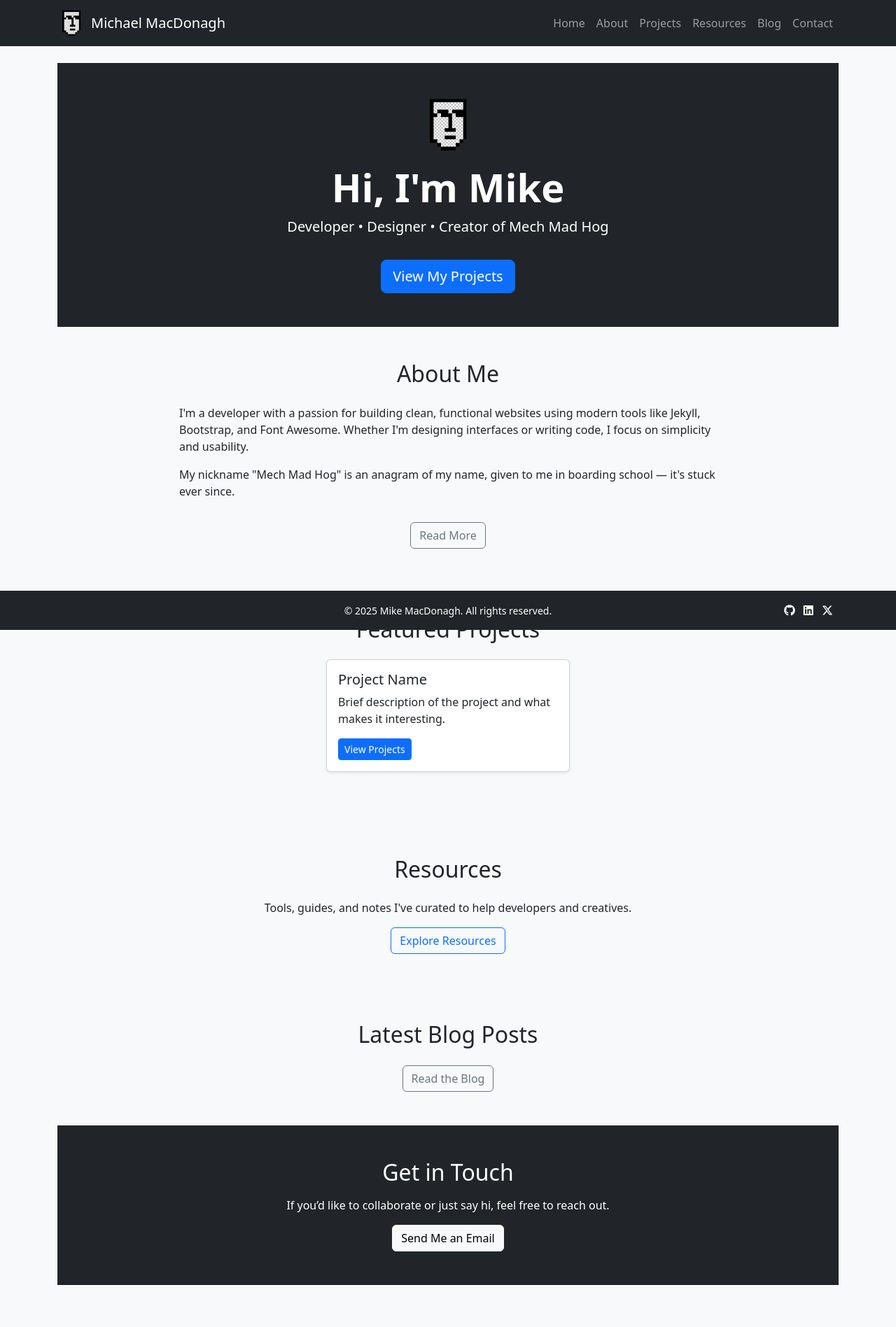
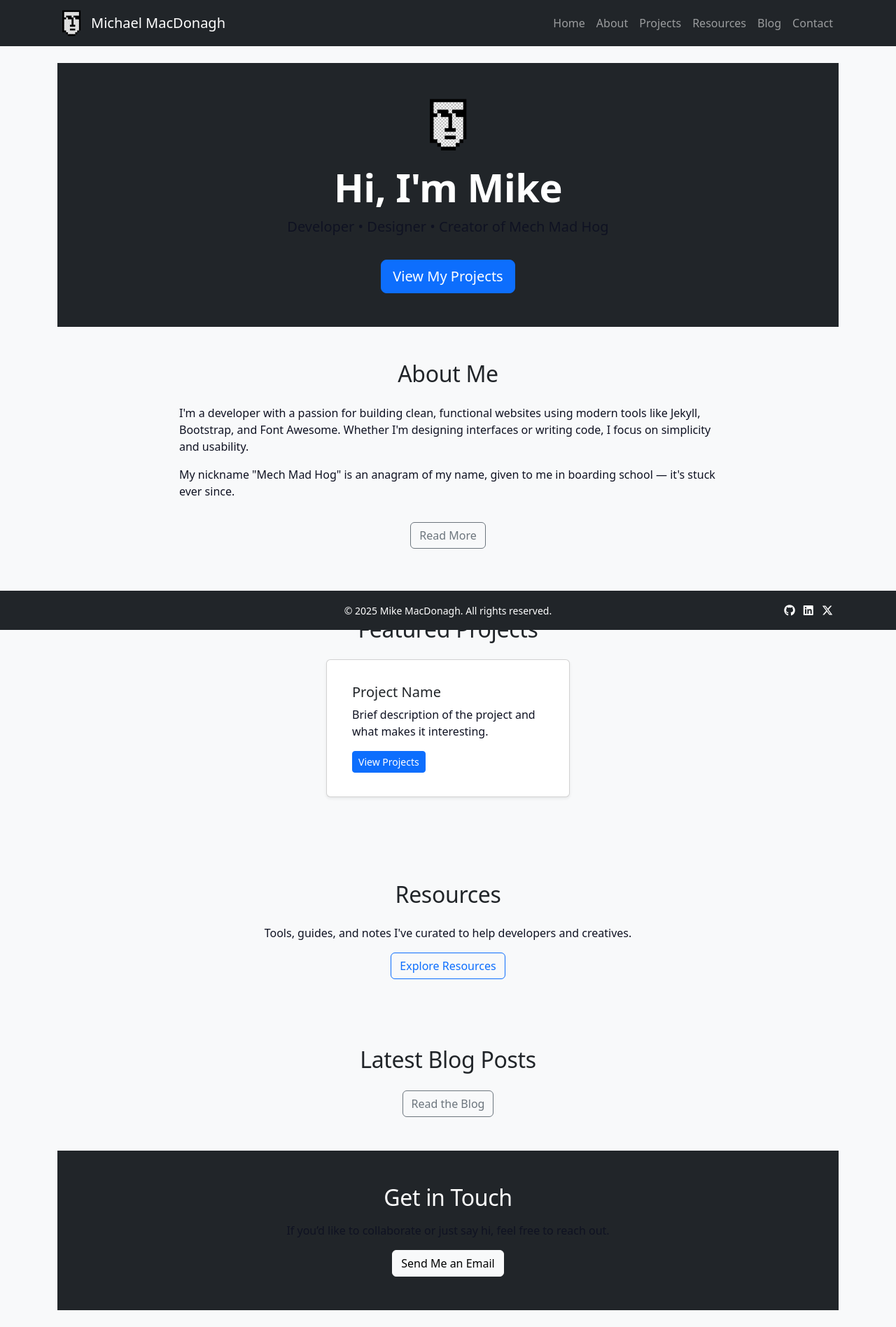
Before and after one commit to MechMadHog/michaelmacdonagh.net, a Jekyll site: the page built from index.md, in a window 1280 px wide. Shown: the whole page at 70% size. Built offline with Jekyll 4.4.1, drawn with Linux system fonts in a browser that asks for light colours; before the commit the page ends 1860 px from its top, so only the background shows below that.

Commit message:
updates to the theme

```diff
--- a/_includes/head.html
+++ b/_includes/head.html
@@ -1,8 +1,12 @@
-<!-- Bootstrap 5 CSS -->
+<meta charset="UTF-8">
+<meta name="viewport" content="width=device-width, initial-scale=1">
+<meta name="color-scheme" content="light">
+<meta name="theme-color" content="#ffffff">
+
+<link rel="preload" href="{{ '/assets/css/main.css' | relative_url }}" as="style">
+<link rel="stylesheet" href="{{ '/assets/css/main.css' | relative_url }}">
+
+<!-- Optional frameworks/assets -->
 <link href="https://cdn.jsdelivr.net/npm/bootstrap@5.3.3/dist/css/bootstrap.min.css" rel="stylesheet">
-
-<!-- Font Awesome -->
 <link rel="stylesheet" href="https://cdnjs.cloudflare.com/ajax/libs/font-awesome/6.5.0/css/all.min.css">
-
-<!-- Favicon -->
 <link rel="icon" href="/assets/images/favicon.ico" type="image/x-icon">
--- /dev/null
+++ b/_sass/_theme.scss
@@ -0,0 +1,217 @@
+/* _sass/_theme.scss
+   Drop this into your Jekyll repo's _sass folder, then import from assets/css/main.scss
+   Color tokens follow a light (professional) + dark (mechmadhog) theme via [data-theme] attribute.
+*/
+
+/* ---- Color Tokens ---- */
+:root {
+  /* Professional (light) — periwinkle accent */
+  --bg: #ffffff;
+  --bg-elev: #f7f8fa;
+  --fg: #0f1222;
+  --fg-muted: #5b657a;
+  --border: #e7eaf0;
+  --accent: #7c88ff; /* close to periwinkle */
+  --accent-strong: #5d6aff; /* for contrast-critical UI */
+  --accent-weak: #aab2ff;
+
+  --code-bg: #f5f7fb;
+  --code-fg: #0f1222;
+  --link: var(--accent);
+  --link-hover: var(--accent-strong);
+
+  --shadow: 0 4px 14px rgba(0,0,0,.06);
+  --ring: 0 0 0 3px color-mix(in srgb, var(--accent) 30%, transparent);
+}
+
+/* Dark (mechmadhog) — primary #4E215E */
+html[data-theme="dark"] {
+  --bg: #0f0e12;
+  --bg-elev: #181621;
+  --fg: #f3f3f7;
+  --fg-muted: #a9a9c2;
+  --border: #2b2640;
+  --accent: #9d5ebd; /* tint derived from #4E215E */
+  --accent-strong: #b56cd4;
+  --accent-weak: #7c3a95;
+
+  --code-bg: #171428;
+  --code-fg: #e8e8ff;
+  --link: var(--accent-strong);
+  --link-hover: #d7a6eb;
+
+  --shadow: 0 10px 24px rgba(0,0,0,.35);
+  --ring: 0 0 0 3px color-mix(in srgb, var(--accent-strong) 35%, transparent);
+}
+
+/* Respect prefers-color-scheme by default (JS can override) */
+@media (prefers-color-scheme: dark) {
+  :root:not([data-theme]) {
+    color-scheme: dark;
+  }
+}
+
+/* ---- Base & Typography ---- */
+*,
+*::before,
+*::after { box-sizing: border-box; }
+
+html, body {
+  margin: 0;
+  padding: 0;
+  background: var(--bg);
+  color: var(--fg);
+  font-family: ui-sans-serif, system-ui, -apple-system, Segoe UI, Roboto, "Helvetica Neue", Arial, "Noto Sans", "Liberation Sans", "Apple Color Emoji", "Segoe UI Emoji", "Segoe UI Symbol", "Noto Color Emoji";
+  line-height: 1.6;
+  text-rendering: optimizeLegibility;
+}
+
+img, svg, video { max-width: 100%; height: auto; }
+
+a { color: var(--link); text-decoration: none; }
+a:hover { color: var(--link-hover); text-decoration: underline; }
+
+/* Layout helpers */
+.container {
+  max-width: 880px;
+  margin-inline: auto;
+  padding-inline: clamp(16px, 3vw, 32px);
+}
+
+.section {
+  padding-block: clamp(24px, 5vw, 56px);
+}
+
+/* Headings */
+h1, h2, h3, h4 {
+  line-height: 1.2;
+  margin: 0 0 .6em 0;
+  font-weight: 700;
+  letter-spacing: -0.01em;
+}
+h1 { font-size: clamp(2rem, 4vw, 2.75rem); }
+h2 { font-size: clamp(1.5rem, 3vw, 2rem); }
+h3 { font-size: clamp(1.25rem, 2.2vw, 1.5rem); }
+p { margin: 0 0 1em 0; color: var(--fg); }
+
+/* Cards */
+.card {
+  background: var(--bg-elev);
+  border: 1px solid var(--border);
+  border-radius: 14px;
+  padding: 18px 20px;
+  box-shadow: var(--shadow);
+}
+
+/* Buttons */
+.button, .btn {
+  display: inline-flex;
+  align-items: center;
+  gap: .5rem;
+  border-radius: 12px;
+  padding: .65rem .95rem;
+  border: 1px solid var(--border);
+  background: var(--accent);
+  color: white;
+  font-weight: 600;
+  line-height: 1.2;
+  transition: transform .04s ease, filter .15s ease, box-shadow .2s ease;
+}
+.button:hover, .btn:hover { filter: brightness(1.06); }
+.button:active, .btn:active { transform: translateY(1px); }
+.button.ghost, .btn.ghost {
+  background: transparent;
+  color: var(--fg);
+  border-color: color-mix(in srgb, var(--accent) 35%, var(--border));
+}
+.button.outline, .btn.outline {
+  background: var(--bg);
+  color: var(--accent);
+  border-color: var(--accent);
+}
+
+/* Forms */
+input, textarea, select {
+  width: 100%;
+  padding: .65rem .75rem;
+  border-radius: 12px;
+  border: 1px solid var(--border);
+  background: var(--bg);
+  color: var(--fg);
+  outline: none;
+  box-shadow: none;
+}
+input:focus, textarea:focus, select:focus {
+  border-color: var(--accent);
+  box-shadow: var(--ring);
+}
+
+/* Code */
+pre, code, kbd {
+  font-family: ui-monospace, SFMono-Regular, Menlo, Monaco, Consolas, "Liberation Mono", "Courier New", monospace;
+}
+pre {
+  padding: 14px 16px;
+  background: var(--code-bg);
+  color: var(--code-fg);
+  border-radius: 12px;
+  overflow-x: auto;
+  border: 1px solid var(--border);
+}
+code { background: color-mix(in srgb, var(--code-bg) 85%, transparent); padding: 2px 6px; border-radius: 8px; }
+
+/* Nav */
+.site-nav {
+  position: sticky; top: 0; z-index: 40;
+  backdrop-filter: saturate(180%) blur(6px);
+  border-bottom: 1px solid var(--border);
+  background: color-mix(in srgb, var(--bg) 80%, transparent);
+}
+.site-nav .inner {
+  display: flex; align-items: center; justify-content: space-between;
+  gap: 1rem; padding-block: .75rem;
+}
+.site-nav a.brand { font-weight: 800; color: var(--fg); }
+.site-nav .links { display: flex; gap: 1rem; }
+.theme-toggle {
+  border-radius: 10px; padding: .5rem .7rem; border: 1px solid var(--border);
+  background: var(--bg-elev); color: var(--fg);
+}
+
+/* Footer */
+.site-footer {
+  border-top: 1px solid var(--border);
+  color: var(--fg-muted);
+  padding-block: 32px;
+}
+
+/* Utilities */
+.muted { color: var(--fg-muted); }
+.hr { height: 1px; background: var(--border); border: 0; margin: 24px 0; }
+.max-w-prose { max-width: 70ch; }
+.grid { display: grid; gap: 18px; }
+.grid.two { grid-template-columns: repeat(auto-fit, minmax(260px, 1fr)); }
+.grid.three { grid-template-columns: repeat(auto-fit, minmax(220px, 1fr)); }
+
+/* Tables */
+table {
+  width: 100%; border-collapse: collapse; overflow: hidden; border-radius: 12px;
+  border: 1px solid var(--border); background: var(--bg-elev);
+}
+th, td { padding: .75rem .9rem; text-align: left; border-bottom: 1px solid var(--border); }
+thead th { background: color-mix(in srgb, var(--accent) 8%, var(--bg-elev)); color: var(--fg); }
+
+/* Alerts */
+.alert {
+  border-radius: 12px; padding: .9rem 1rem; border: 1px solid var(--border);
+  background: color-mix(in srgb, var(--accent) 10%, var(--bg));
+}
+.alert.info { border-color: color-mix(in srgb, var(--accent) 40%, var(--border)); }
+
+/* Accessibility helpers */
+.skip-link {
+  position: absolute; left: -9999px; top: auto; width: 1px; height: 1px; overflow: hidden;
+}
+.skip-link:focus {
+  position: static; width: auto; height: auto; padding: .5rem; background: var(--accent); color: white;
+}
--- /dev/null
+++ b/assets/css/main.scss
@@ -0,0 +1,7 @@
+---
+# assets/css/main.scss
+# Ensure `sass:` is enabled in your Jekyll config (it is on GitHub Pages).
+---
+@import "theme";
+
+/* Project-specific overrides can go below */
```
